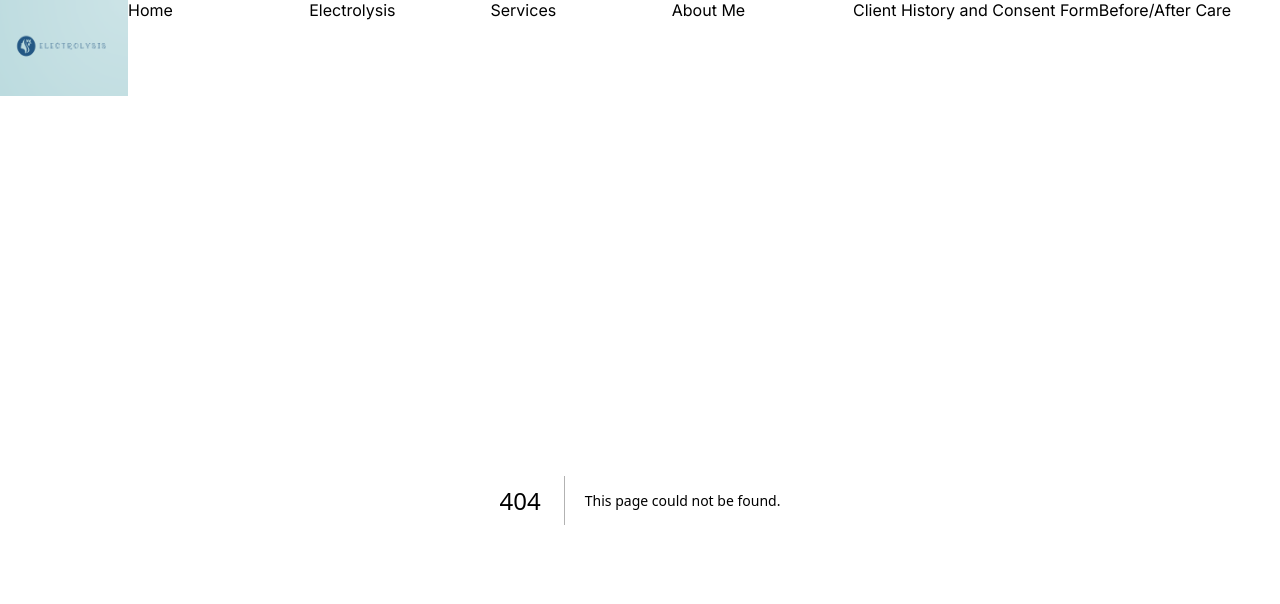
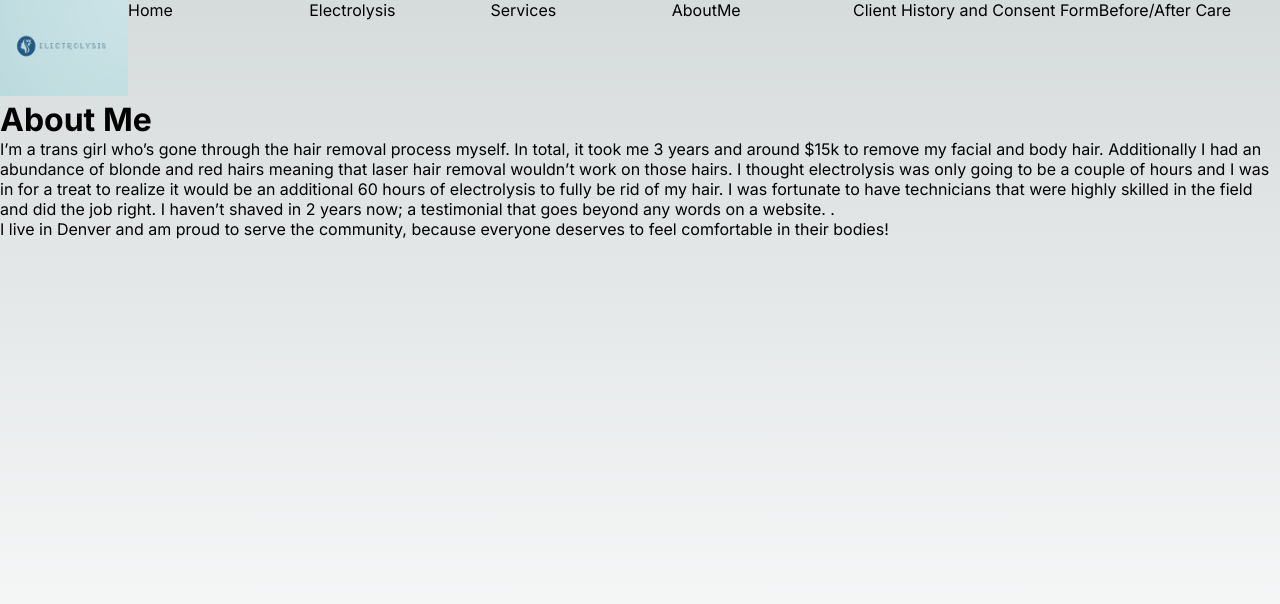
Before and after one commit to Electrolysis-Official/electrolysis-official-fe, a Next.js app: page /AboutMe in a window 1280 px wide. Before the commit this address had no page. Shown: the top 604 px of the page. Built offline with nearby package versions, Linux system fonts and the light colour scheme.

Commit message:
Create AboutMe component

```diff
--- /dev/null
+++ b/app/AboutMe/page.tsx
@@ -0,0 +1,12 @@
+const AboutMe = () => {
+  return (
+    <main>
+      <h1>About Me</h1>
+      <p className="aboutme-paragraph1">I’m a trans girl who’s gone through the hair removal process myself. In total, it took me 3 years and around $15k to remove my facial and body hair. Additionally I had an abundance of blonde and red hairs meaning that laser hair removal wouldn’t work on those hairs. I thought electrolysis was only going to be a couple of hours and I was in for a treat to realize it would be an additional 60 hours of electrolysis to fully be rid of my hair. I was fortunate to have technicians that were highly skilled in the field and did the job right. I haven’t shaved in 2 years now; a testimonial that goes beyond any words on a website. .<br />
+
+      I live in Denver and am proud to serve the community, because everyone deserves to feel comfortable in their bodies!</p>
+</main>
+  )
+}
+
+export default AboutMe
--- a/app/NavBar.tsx
+++ b/app/NavBar.tsx
@@ -4,7 +4,7 @@ import logo from "./assets/logo.jpeg"
 import Image from "next/image"
 
 const NavBar =() => {
-  const options = ["Home", "Electrolysis", "Services", "About Me", "Client History and Consent Form", "Before/After Care"]
+  const options = ["Home", "Electrolysis", "Services", "AboutMe", "Client History and Consent Form", "Before/After Care"]
   return (
     <nav>
       <Image src={logo} alt="logo" width={500} height={500}/>
```
Also changed, not shown: 1 other file (tests, documents, lock files or other folders).
